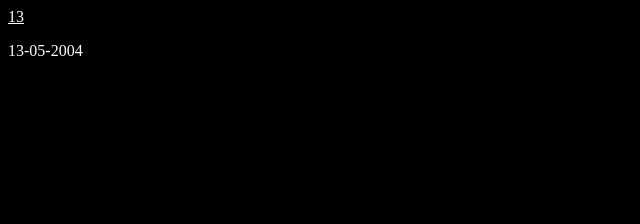
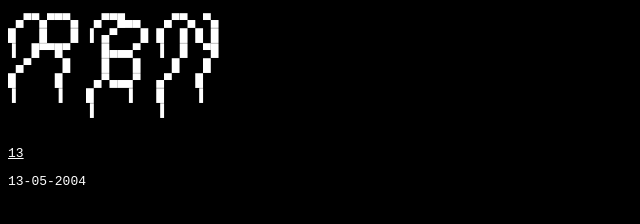
Before and after one commit to RBN13ES/RBN, a plain HTML site: page index.html in a window 1280 px wide. Shown: the whole page, without its empty margins (0-640 px from the left). Drawn offline with Linux system fonts and the light colour scheme.

Commit message:
Update index.html

```diff
--- a/index.html
+++ b/index.html
@@ -6,6 +6,7 @@
     body {
       background-color: black;
       color: white; /* Cambia el color del texto para que sea visible en fondo negro */
+      font-family: monospace; /* Utiliza una fuente de ancho fijo para mantener el arte ASCII intacto */
     }
     a {
       color: white; /* Cambia el color del enlace para que sea visible en fondo negro */
@@ -13,6 +14,16 @@
   </style>
 </head>
 <body>
+  <pre>
+ ▄▀▀▄▀▀▀▄  ▄▀▀█▄▄   ▄▀▀▄ ▀▄
+█   █   █ ▐ ▄▀   █ █  █ █ █
+▐  █▀▀█▀    █▄▄▄▀  ▐  █  ▀█
+ ▄▀    █    █   █    █   █
+█     █    ▄▀▄▄▄▀  ▄▀   █
+▐     ▐   █    ▐   █    ▐
+          ▐        ▐
+  </pre>
+
   <a href="https://es.wikipedia.org/wiki/13">13</a>
 
   <p>13-05-2004</p>
```
